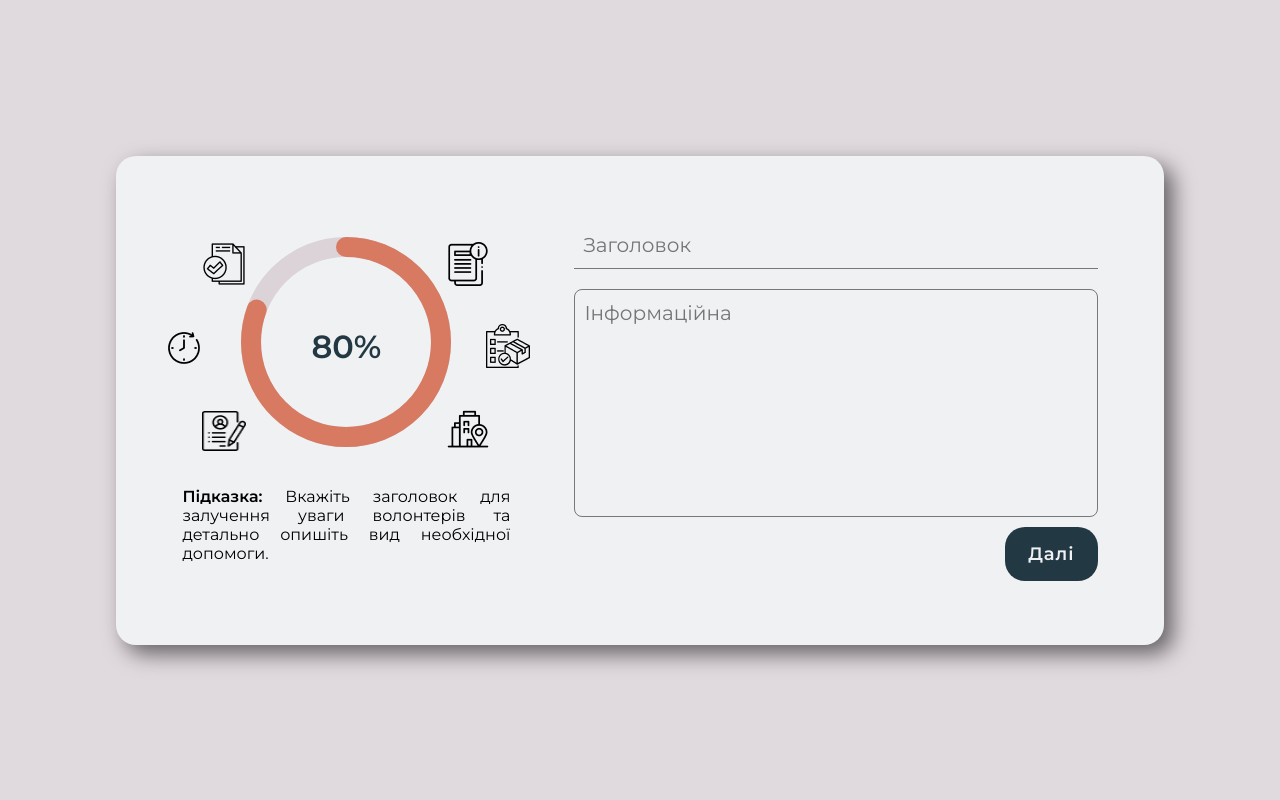
After one commit to Free3man/saveuacivilians, a PHP site: page /form_request.html in a window 1280 px wide. The commit adds this page. Run offline with PHP 8.4, Linux system fonts and the light colour scheme.

Commit message:
developed the design of volunteering request form

```diff
--- a/css/style.css
+++ b/css/style.css
@@ -1,6 +1,8 @@
+@import url('https://fonts.googleapis.com/css2?family=Montserrat:ital,wght@0,400;0,600;1,500&display=swap');
 body{
 	margin: 0;
 	padding: 0;
+	font-family: 'Montserrat', sans-serif;
 }
 .circle-navigation
 {
@@ -37,26 +39,179 @@ body{
 }
 .icon-link:nth-child(1).active ~ .circle-navigation
 {
-	transform: translateY(calc(138px*0));
+	transform: translateY(calc(130px*0));
 	transition: 1s;
 }
 .icon-link:nth-child(2).active ~ .circle-navigation
 {
-	transform: translateY(calc(135px));
+	transform: translateY(calc(130px * 1));
 	transition: 1s;
 }
 .icon-link:nth-child(3).active ~ .circle-navigation
 {
-	transform: translateY(calc(274px));
+	transform: translateY(calc(130px * 2 + 3px));
 	transition: 1s;
 }
 .icon-link:nth-child(4).active ~ .circle-navigation
 {
-	transform: translateY(calc(405px));
+	transform: translateY(calc(130px * 3));
 	transition: 1s;
 }
 .icon-link:nth-child(5).active ~ .circle-navigation
 {
-	transform: translateY(calc(100vh - 134px));
+	transform: translateY(calc(100vh - 130px));
 	transition: 1s;
 }
+/* fix-style */
+.navigation-links
+{
+	font-size: 0;
+}
+/* progress-circle */
+.section_request_form
+{
+	background: rgba(219, 211, 216, 0.85);
+	height: 100vh;
+	display: flex;
+}
+.volunteering-modal
+{
+	padding: 66px;
+	background: #EFF1F3;
+	box-shadow: 9px 9px 21px rgba(0, 0, 0, 0.55);
+	border-radius: 20px;
+	display: flex;
+	width: fit-content;
+	margin: auto;
+}
+.hint-volunteering
+{
+	max-width: min-content;
+    display: flex;
+    flex-direction: column;
+    align-items: center;
+}
+.hint-volunteering > .diagram-info
+{
+	display: flex;
+	margin: 20px;
+}
+.hint-volunteering > p
+{
+	text-align: justify;
+}
+.diagram-info > .icon-section
+{
+	display: flex;
+    flex-direction: column;
+    flex-wrap: wrap;
+    justify-content: space-between;
+}
+.info-volunteering
+{
+	padding-left: 64px;
+}
+.content-box > input[type=text]
+{
+	outline: none;
+    border: none;
+    border-bottom: 1px solid rgba(0, 0, 0, 0.5);
+	width: 100%;
+	background-color: transparent;;
+	font-family: 'Montserrat';
+	font-style: normal;
+	font-weight: 500;
+	font-size: 20px;
+	line-height: 24px;
+	padding: 11px 9px;
+	box-sizing: border-box;
+}
+.content-box > textarea
+{
+	outline: none;
+    border: 1px solid rgba(0, 0, 0, 0.5);
+	border-radius: 8px;
+	width: 100%;
+	background-color: transparent;;
+	font-family: 'Montserrat';
+	font-style: normal;
+	font-weight: 500;
+	font-size: 20px;
+	line-height: 24px;
+	padding: 11px 9px;
+	margin-top: 20px;
+	resize: none;
+	box-sizing: border-box;
+	height: inherit;
+	padding-bottom: 20px;
+}
+.info-volunteering > .content-box
+{
+	height: 80%;
+}
+.control-box > button
+{
+	float: right;
+    margin-top: 20px;
+	color: #EFF1F3;
+	background: #223843;
+	border-radius: 20px;
+	padding: 16px 23px;
+	font-family: 'Montserrat';
+	font-style: normal;
+	font-weight: 600;
+	font-size: 18px;
+	line-height: 22px;
+	letter-spacing: 0.055em;
+	outline: none;
+	border:none;
+}
+/* svg file */
+svg{
+	width: 200px;
+	height: 200px;
+
+	transform: rotate(-90deg);
+	overflow: initial;
+}
+
+circle{
+	stroke-width:20px;
+	fill:none;
+}
+circle:nth-child(1){
+	stroke: #DBD3D8;
+}
+circle:nth-child(2){
+	stroke: #D77A61;
+	position: relative;
+	z-index: 1;
+}
+.circle_box circle:nth-child(2){
+	stroke-dashoffset:calc(100 * 6);
+	stroke-dasharray:calc(100 * 6);
+	stroke-dashoffset:calc((100 * 6) - ((100 * 6) * 80) / 100);
+	stroke-position: inside;
+}
+.circle_box{
+	font-size: 36px;
+	color: #fff;
+	text-align: center;
+}
+.circle_box div{
+	position: relative;
+}
+.circle_box span{
+	position: absolute;
+	left: 50%;
+	top:50%;
+	transform: translate(-50%,-50%);
+	font-family: 'Montserrat';
+	font-style: normal;
+	font-weight: 600;
+	font-size: 32px;
+	line-height: 39px;
+	/* identical to box height */
+	text-align: center;
+	color: #223843;
+}
--- /dev/null
+++ b/form_request.html
@@ -0,0 +1,55 @@
+<!DOCTYPE html>
+<html>
+    <head>
+        <meta charset="UTF-8">
+        <link rel="stylesheet" href="css/style.css">
+        <title>SaveUACivilians - соціальна мережа для волонтерів</title>
+        <meta name="description" content="Шукаєш на волонтерську допомогу? SaveUACivilians прийде на допомогу!">
+        <meta namme="keywords" content="інтерактивна мапа, чат, соціальна мережа, допомога, волонтерство, пожертвування, interactive map, chat, social media, assistance, volunteering, donation, интерактивная карта, чат, социальная сеть, помощь, волонтерство, пожертвование">
+
+    </head>
+    <body>
+        <main>
+            <section class="section_request_form">
+                <div class="volunteering-modal">
+                    <div class="hint-volunteering">
+                        <div class="diagram-info">
+                            <div class="icon-section">
+                                <img src="/img/accept-form.png" alt="">
+                                <img style="position: relative; right: 40px;" src="/img/timer-form.png" alt="">
+                                <img src="/img/extra-info-form.png" alt="">
+                            </div>
+                            <div class="circle_box">
+                                <div>
+                                    <svg>
+                                        <circle cx="100" cy="100" r="95"/>
+                                        <circle cx="100" cy="100" r="95" stroke-linecap="round"/>
+                                    </svg>
+                                    <span>80%</span>
+                                </div>
+                            </div>
+                            <div class="icon-section">
+                                <img src="/img/info-form.png" alt="">
+                                <img style="position: relative; left: 40px;" src="/img/stuff-form.png" alt="">
+                                <img src="/img/adress-form.png" alt="">
+                            </div>
+                        </div>
+                        <p>
+                            <b style="font-weight: 600;">Підказка:</b> Вкажіть заголовок для залучення уваги волонтерів та детально опишіть вид необхідної допомоги.
+                        </p>
+                    </div>
+                    <div class="info-volunteering">
+                        <div class="content-box">
+                            <input type="text" name="" placeholder="Заголовок">
+                            <textarea placeholder="Інформаційна"></textarea>
+                        </div>
+                        <div class="control-box">
+                            <button>Далі</button>
+                        </div>
+                    </div>
+                </div>
+            </section>
+        </main>
+        <script src="js/script.js"></script>
+    </body>
+</html>
--- a/php/server.php
+++ /dev/null
@@ -1 +0,0 @@
-{\rtf1}
```
Also changed, not shown: index.html (+17 -7 lines), img/accept-form.png (added), img/adress-form.png (added), img/extra-info-form.png (added), img/info-form.png (added), img/stuff-form.png (added), img/timer-form.png (added), php/connect.php (deleted), php/registration.php (deleted), pics/systemPics/favicon.svg (deleted), pics/systemPics/registration/1.svg (deleted), pics/systemPics/registration/2.svg (deleted), pics/systemPics/registration/3.svg (deleted), pics/systemPics/registration/4.svg (deleted), 3 more files.
